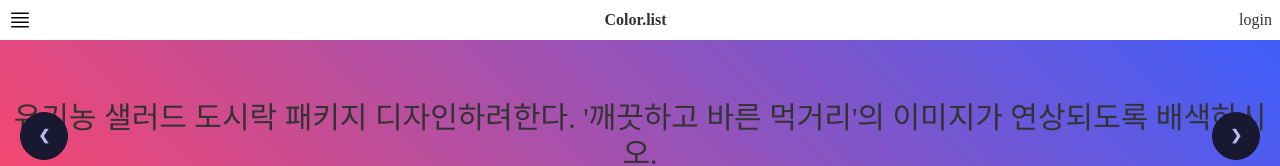
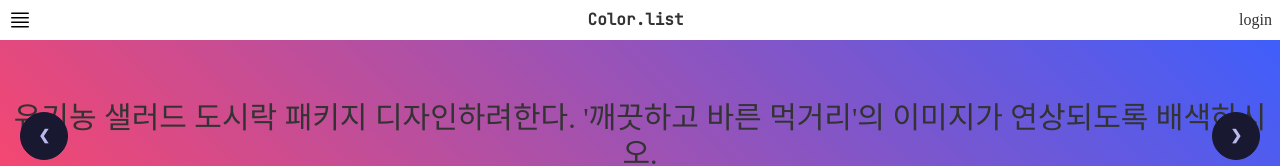
Before and after one commit to lisohh/Colorist-frontend, a React (Vite) app: page / in a window 1280 px wide. Shown: the top 166 px of the page. Built offline with nearby package versions, Linux system fonts and the light colour scheme; a web font is replaced by a local one.

Commit message:
Feat:logo font change
Co-authored-by: Taehee Kim <rabolution@gmail.com>

```diff
--- a/src/components/Nav.css
+++ b/src/components/Nav.css
@@ -1,3 +1,5 @@
-nav {
-  background-color: #ffdc4f;
+@import url("https://fonts.googleapis.com/css2?family=JetBrains+Mono&display=swap");
+
+strong {
+  font-family: "JetBrains Mono";
 }
--- a/src/components/Nav.tsx
+++ b/src/components/Nav.tsx
@@ -1,9 +1,9 @@
-import * as React from "react";
+import React from "react";
 import { DrawerOpenButton } from "./Drawer";
 import { Link } from "react-router-dom";
+import "./Nav.css";
 
 const YELLOW_HEX = "#f5cd2f";
-const logoFont = "'DM Sans', sans-serif";
 
 function Nav() {
   return (
@@ -14,7 +14,7 @@
         </li>
         <li>
           <Link to="/">
-            <strong style={{ font: `${logoFont}` }}>Color.list</strong>
+            <strong>Color.list</strong>
           </Link>
         </li>
         <li>
```
